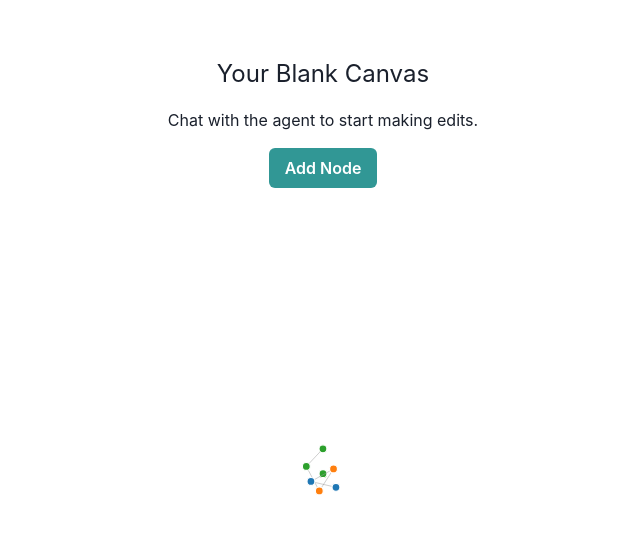
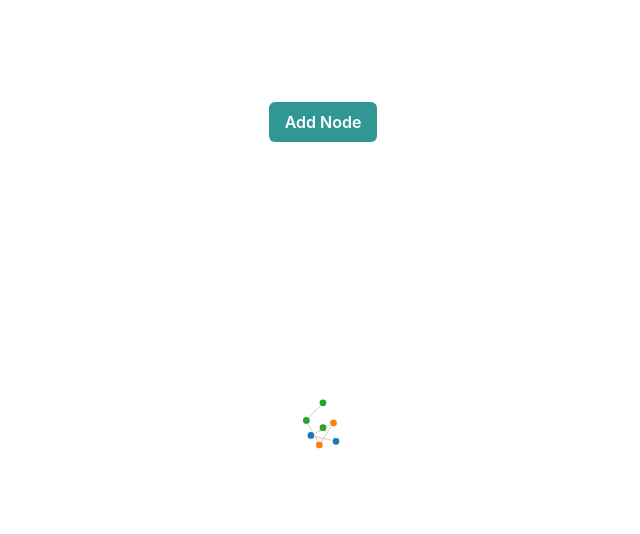
Before and after one commit to Aldian1/empty-project-generator, a React (Vite) app: page / in a window 1280 px wide. Shown: the top 534 px of the page, without its empty margins (317-957 px from the left). Built offline with nearby package versions, Linux system fonts and the light colour scheme.

Commit message:
Removed "blank canvas" and "chat with agent" text from the top of the page.

```diff
--- a/src/pages/Index.jsx
+++ b/src/pages/Index.jsx
@@ -1,4 +1,4 @@
-import { Button, Container, Text, VStack } from "@chakra-ui/react";
+import { Button, Container, VStack } from "@chakra-ui/react";
 import { useState } from "react";
 
 import D3Chart from "../components/D3Chart";
@@ -36,8 +36,7 @@ const Index = () => {
   return (
     <Container centerContent maxW="container.md" height="100vh" display="flex" flexDirection="column" justifyContent="center" alignItems="center">
       <VStack spacing={4}>
-        <Text fontSize="2xl">Your Blank Canvas</Text>
-        <Text>Chat with the agent to start making edits.</Text>
+
         <Button onClick={addNode} colorScheme="teal" size="md">Add Node</Button>
         <D3Chart data={chartData} />
       </VStack>
```
